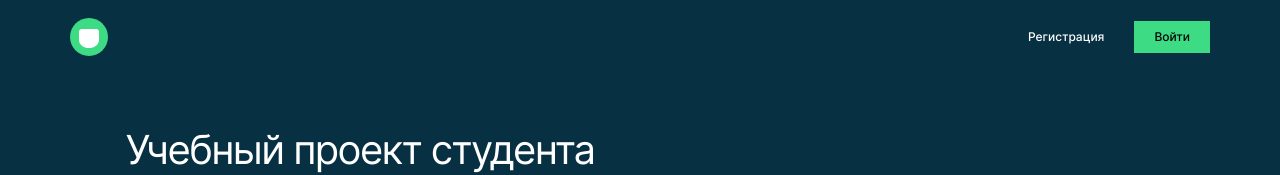
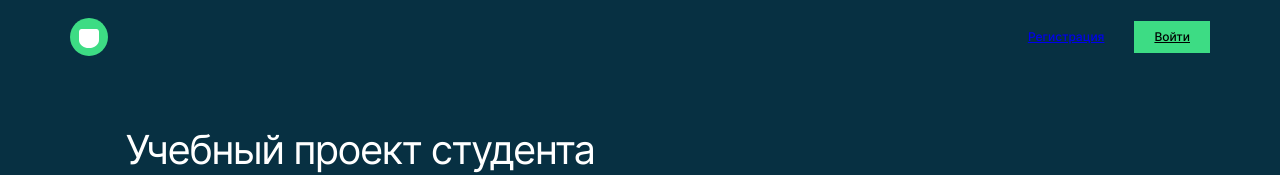
Before and after one commit to Alexeyitm/movies-explorer-frontend, a React (Create React App) app: page / in a window 1280 px wide. Shown: the top 175 px of the page. Built offline with nearby package versions, Linux system fonts and the light colour scheme.

Commit message:
fix: fixed bag

```diff
--- a/src/components/Header/Header.jsx
+++ b/src/components/Header/Header.jsx
@@ -8,7 +8,7 @@ function Header({ isActiveBurger, setBurger }) {
 
   return (
     <header className={`header
-      ${location.pathname === ("/register" || "/login")
+      ${location.pathname === "/register" || location.pathname === "/login"
         ? "header_hidden"
         : location.pathname === "/"
           ? "header_landing"
@@ -24,8 +24,8 @@ function Header({ isActiveBurger, setBurger }) {
           <NavLink className="header__link" to="profile">Аккаунт</NavLink>
         </nav>
         <nav className={`header__nav-main ${location.pathname === "/" ? "" : "header__nav-main_hidden"}`}>
-          <a className="header__link-registration">Регистрация</a>
-          <a className="header__link-signin">Войти</a>
+          <NavLink className="header__link-registration" to="register">Регистрация</NavLink>
+          <NavLink className="header__link-signin" to="login">Войти</NavLink>
         </nav>
         <BurgerButton
           isActiveBurger={isActiveBurger}
```
